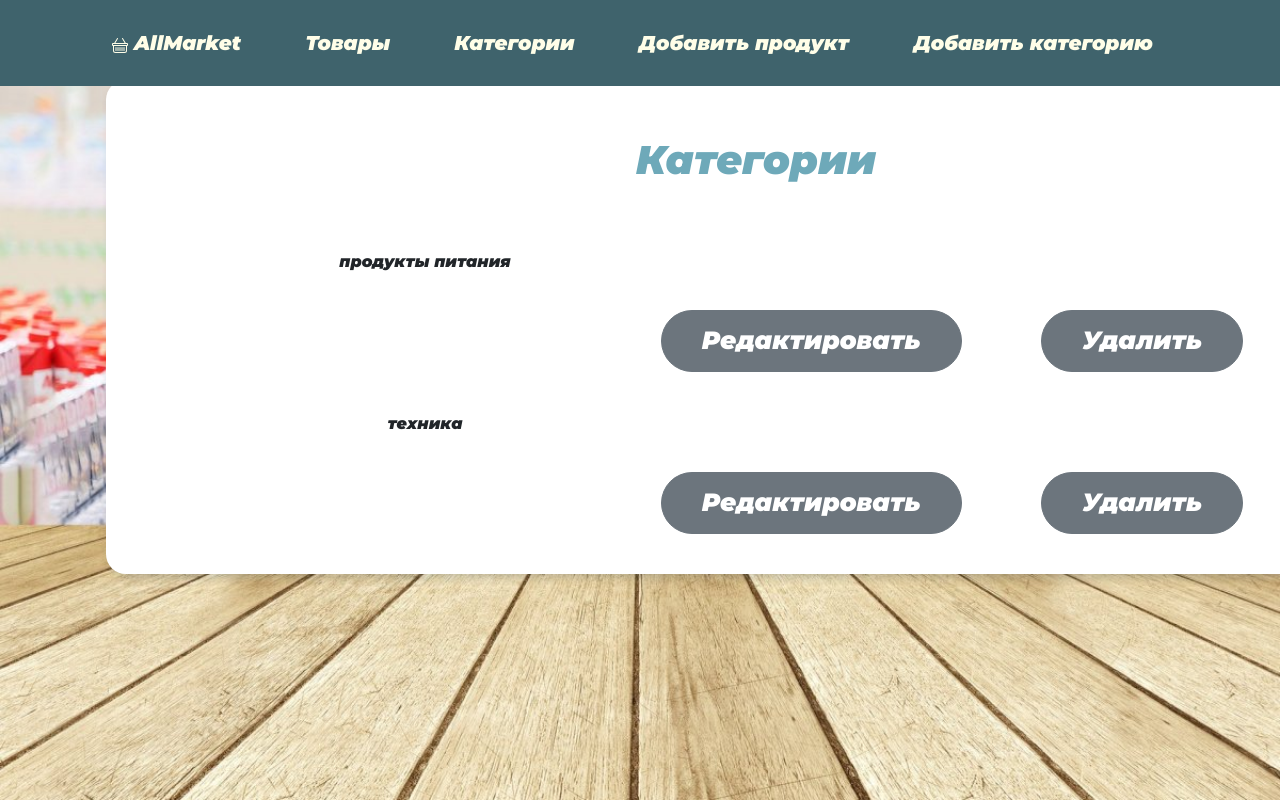
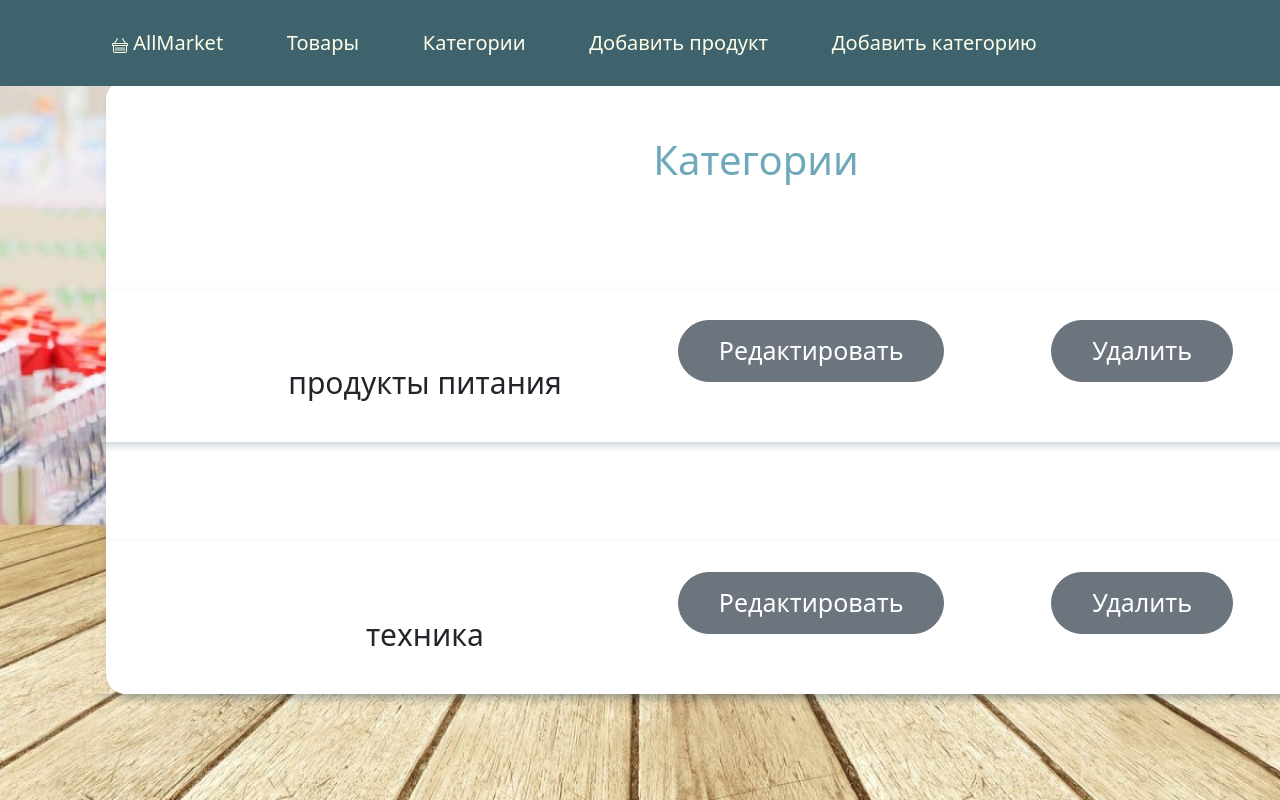
Before and after one commit to asmossunov/54_laboratory_Anton_Mosunov, a Django app: page /categories/ in a window 1280 px wide; the page is wider, and only the part inside the window is pictured. Run offline with Django 3.2, Linux system fonts and the light colour scheme; data comes from the database, SQL or seed files in the repository; some libraries are stand-ins or nearby versions.

Commit message:
Внесение правок в файл стилей.
Внесены корректировки и недостающие стили в файл main.css

```diff
--- a/allmarket/static/styles/main.css
+++ b/allmarket/static/styles/main.css
@@ -1,16 +1,51 @@
 * body{
     background-image: url('../fon_images/business_fon.jpg');
-    font-family: 'Montserrat', sans-serif;
 	background-repeat: no-repeat;
 	background-size: 100%;
 	background-attachment: fixed;
 }
 .card-img-top{
-    width: 400px;
+    max-width: 400px;
     height: 350px;
     display: block;
     margin: auto;
 }
+
+.row{
+    margin-top: 100px;
+}
+
+.card-title{
+    font-size: 35px;
+    color: #3f636c;
+}
+
+.product-price{
+    font-size: 25px;
+    color: #b3863f;
+}
+
+.card-price{
+    padding-top: 20px;
+    font-size: 35px;
+    color: #b3863f;
+}
+
+.card-description{
+    font-family: Arial;
+    font-size: 20px;
+    color: #3f636c;
+}
+.product_card{
+    margin-top: 40px;
+    width: 100%;
+    height: 70%;
+}
+
+.card_desc{
+    margin-top: 50px;
+}
+
 .p-3{
     border-radius: 10px;
 }
@@ -24,6 +59,7 @@
     box-shadow: 4px 4px 8px 0px rgba(34, 60, 80, 0.2);
 }
 
+
 .main-title-home{
 	background: #2b3f44;
 	background: -webkit-linear-gradient(to bottom, #2b3f44 28%, #6da8b8 70%);
@@ -35,7 +71,11 @@
     margin-top: 130px;
     font-size: 100px;
 }
-
+.text{
+    /*-webkit-box-shadow: 4px 4px 8px 0px rgba(34, 60, 80, 0.2);*/
+	/*-moz-box-shadow: 4px 4px 8px 0px rgba(34, 60, 80, 0.2);*/
+	box-shadow: 4px 4px 8px 0px rgba(34, 60, 80, 0.2);
+}
 .about-game{
     margin-bottom: 80px;
     font-size: 25px;
@@ -69,13 +109,13 @@
 
 .btn{
     font-size: 25px;
-    margin-top: 60px;
-    margin-bottom: 40px;
+    margin-top: 30px;
+    margin-bottom: 60px;
     padding: 0.7rem 2.5rem;
     border-radius: 2.25rem;
 }
 .text-break{
-    margin-top: 60px;
+    margin-top: 40px;
     font-size: 30px;
     color: grey;
 }
@@ -83,6 +123,10 @@
     margin-top: 60px;
     font-size: 30px;
     color: grey;
+}
+.category-name{
+    font-size: 30px;
+    padding-top: 70px;
 }
 
 .descript{
@@ -183,6 +227,9 @@ body {
     margin-bottom: 100px;
 }
 
+.a.navbar-link{
+    padding-left: 60px;
+}
 .menu {
     font-size: 14px;
     line-height: 1;
```
